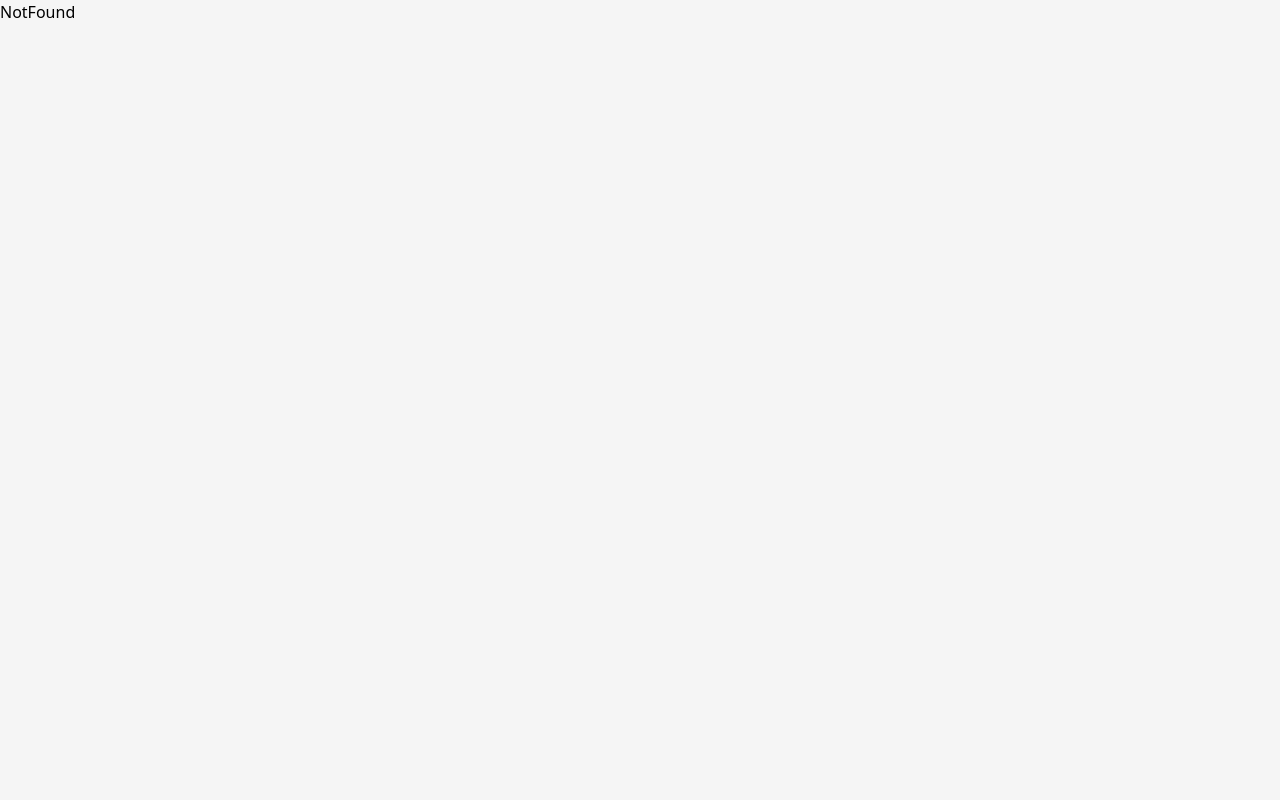
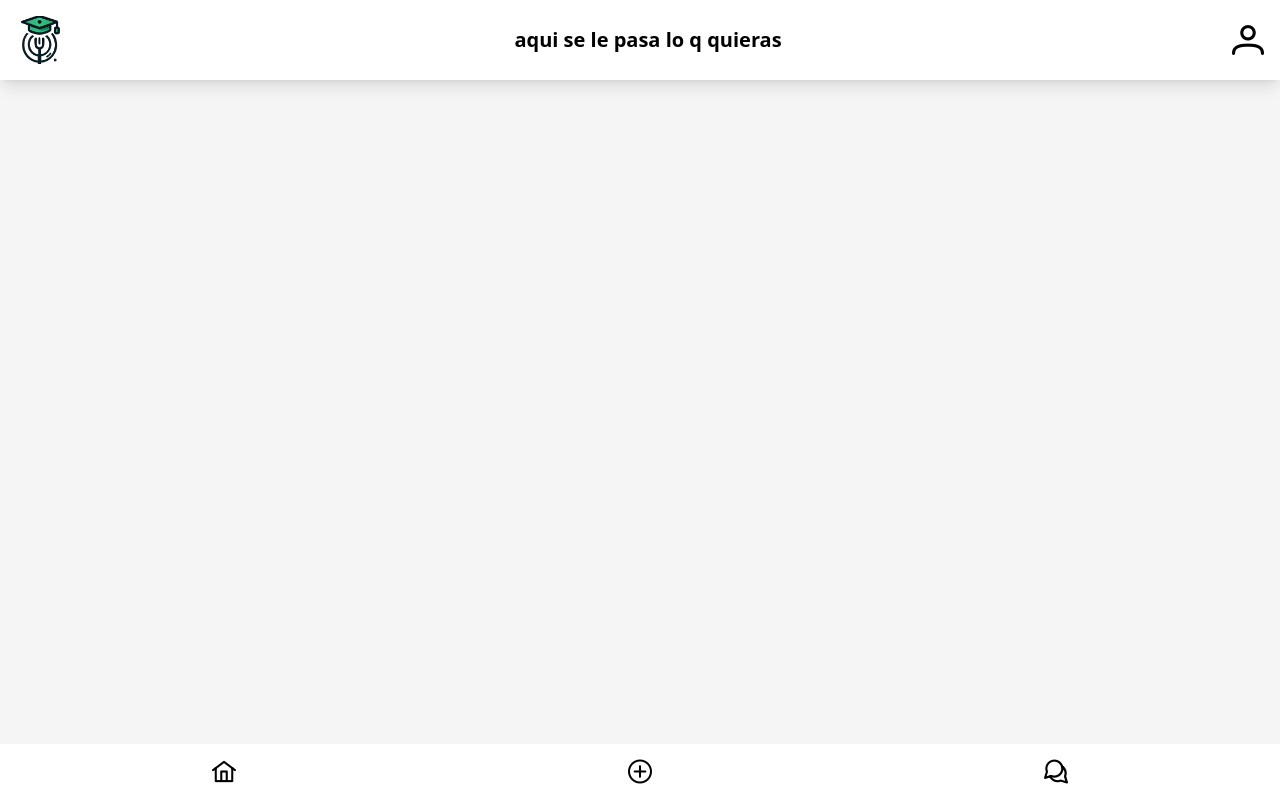
Before and after one commit to EdgarMS760/UniMeals, a React (Vite) app in the folder frontend/: page /inicio in a window 1280 px wide. Built offline with nearby package versions, Linux system fonts and the light colour scheme.

Commit message:
layout principal

```diff
--- /dev/null
+++ b/frontend/src/components/BottomNavBar.jsx
@@ -0,0 +1,21 @@
+import React from 'react';
+
+const BottomNavbar = () => {
+  return (
+    <nav className="bg-white shadow-lg fixed bottom-0 w-full flex justify-around items-center p-4">
+      <div className="flex flex-col items-center">
+        <i className=' pi pi-home' style={{ fontSize: '1.5rem' }}></i>
+      </div>
+
+      <div className="flex flex-col items-center">
+        <i className=' pi pi-plus-circle' style={{ fontSize: '1.5rem' }}></i>
+      </div>
+
+      <div className="flex flex-col items-center">
+        <i className=' pi pi-comments' style={{ fontSize: '1.5rem' }}></i>
+      </div>
+    </nav>
+  );
+};
+
+export default BottomNavbar;
--- /dev/null
+++ b/frontend/src/components/TopNavbar.jsx
@@ -0,0 +1,21 @@
+import React from 'react';
+
+const TopNavbar = ({ children, logo }) => {
+  return (
+    <nav className="bg-white shadow-lg w-full flex items-center justify-between p-4">
+      <div className="flex items-center">
+        <img src={logo} alt="Logo" className="w-12 h-12 object-cover" />
+      </div>
+
+      <div className="flex-grow text-center">
+        {children}
+      </div>
+
+      <div className="flex items-center">
+        <i className='pi pi-user' style={{ fontSize: '2rem' }}></i>
+      </div>
+    </nav>
+  );
+};
+
+export default TopNavbar;
--- a/frontend/src/layouts/Main.jsx
+++ b/frontend/src/layouts/Main.jsx
@@ -0,0 +1,21 @@
+import React from 'react'
+
+import { Menubar } from 'primereact/menubar';
+import TopNavbar from '../components/TopNavBar';
+import logo from '../assets/img/logoUniEatsNoLetras.png'
+import { Outlet } from 'react-router-dom';
+import BottomNavbar from '../components/BottomNavBar';
+
+
+export const Main = () => {
+
+    return (
+        <>
+            <TopNavbar logo={logo}>
+                <h1 className="text-xl font-semibold">aqui se le pasa lo q quieras</h1>
+            </TopNavbar>
+            <Outlet></Outlet>
+            <BottomNavbar></BottomNavbar>
+        </>
+    )
+}
--- a/frontend/src/router/Router.jsx
+++ b/frontend/src/router/Router.jsx
@@ -4,6 +4,7 @@ import { Login } from '../layouts/Login'
 import { FormLogin } from '../pages/FormLogin';
 import { FormRegister } from '../pages/FormRegister';
 import { NotFound } from '../pages/NotFound';
+import { Main } from '../layouts/Main';
 
 export default function Router() {
   return (
@@ -12,6 +13,9 @@ export default function Router() {
         <Route path="login" element={<FormLogin />} />
         <Route path="register" element={<FormRegister />} />
       </Route>
+      <Route path='/inicio' element={<Main/>}>
+
+      </Route>
       <Route path="*" element={<NotFound />} />
     </Routes>
   );
```
Also changed, not shown: frontend/src/assets/img/logoUniEatsNoLetras.png (added).
